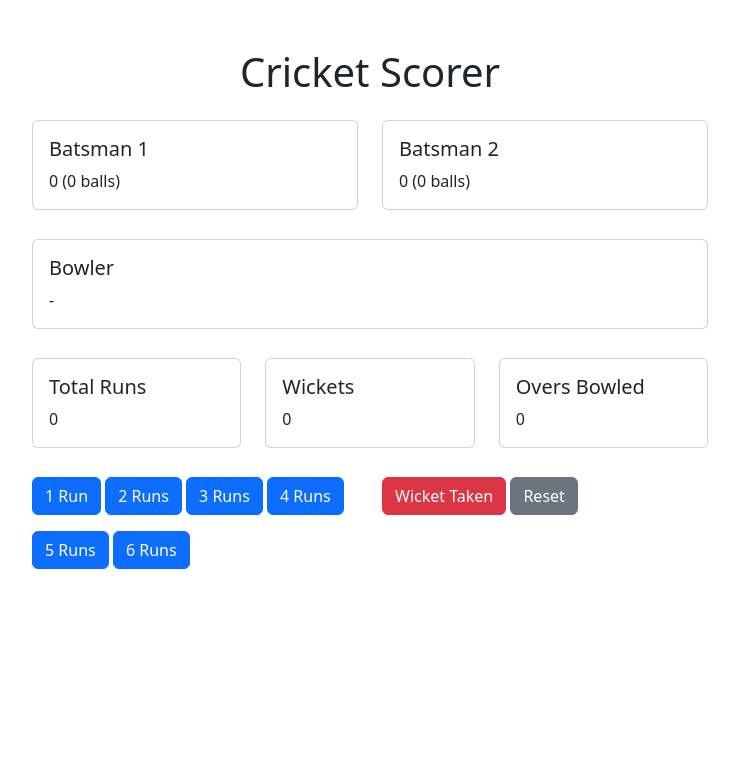
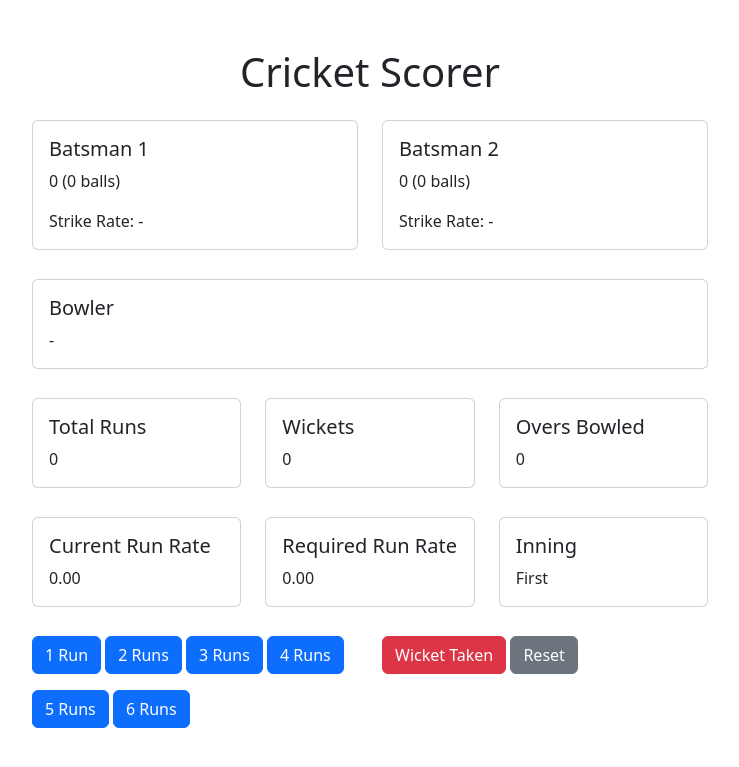
Before and after one commit to RuAstro/Restart_cricket, a Flask app: template templates/scorer_page.html in a window 1280 px wide. Shown: the top 767 px of the page, without its empty margins (270-1009 px from the left). Run offline with Flask 3, Linux system fonts and the light colour scheme; the template is opened without the code that fills it, so the values that code supplies are empty; some libraries are stand-ins or nearby versions.

Commit message:
added stats section where CRR, RRR and type of inning is being played as well as the strike rate of the batsmen

```diff
--- a/templates/scorer_page.html
+++ b/templates/scorer_page.html
@@ -27,6 +27,7 @@
                 <div class="card-body">
                     <h5 class="card-title">Batsman 1</h5>
                     <p class="card-text" id="batsman1-runs">0 (0 balls)</p>
+                    <p class="card-text" id="batsman1-strike-rate">Strike Rate: -</p>
                 </div>
             </div>
         </div>
@@ -35,6 +36,7 @@
                 <div class="card-body">
                     <h5 class="card-title">Batsman 2</h5>
                     <p class="card-text" id="batsman2-runs">0 (0 balls)</p>
+                    <p class="card-text" id="batsman2-strike-rate">Strike Rate: -</p>
                 </div>
             </div>
         </div>
@@ -80,6 +82,34 @@
         </div>
     </div>
 
+    <!-- Add Stats Section -->
+    <div class="row mt-4">
+        <div class="col-md-4">
+            <div class="card">
+                <div class="card-body">
+                    <h5 class="card-title">Current Run Rate</h5>
+                    <p class="card-text" id="current-run-rate">0.00</p>
+                </div>
+            </div>
+        </div>
+        <div class="col-md-4">
+            <div class="card">
+                <div class="card-body">
+                    <h5 class="card-title">Required Run Rate</h5>
+                    <p class="card-text" id="required-run-rate">0.00</p>
+                </div>
+            </div>
+        </div>
+        <div class="col-md-4">
+            <div class="card">
+                <div class="card-body">
+                    <h5 class="card-title">Inning</h5>
+                    <p class="card-text" id="inning">First</p>
+                </div>
+            </div>
+        </div>
+    </div>
+
     <!-- Buttons Section -->
     <div class="row mt-4">
         <div class="col-md-6">
```
